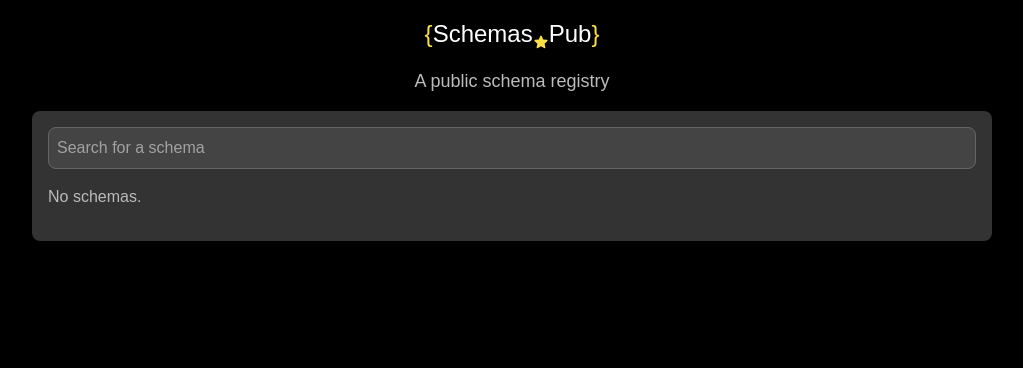
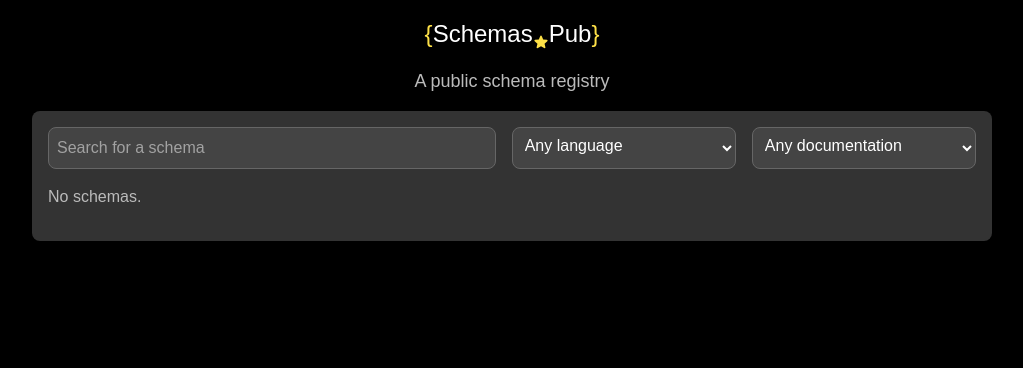
Before and after one commit to dtinit/schemaindex, a Django app: page / in a window 1280 px wide. Shown: the part 64-432 px from the top of the page, without its empty margins (128-1151 px from the left). Run offline with Django 5.2, Linux system fonts and the light colour scheme; data that the repository does not hold is empty; some libraries are stand-ins or nearby versions.

Commit message:
Homepage schema filter by definition file type and documentation role (#160)
* Add filtering on the index page for specification file type and documentation roles

* Add tests for index search and filter functionality

* Fix pluralization for 'X of Y schema(s)'

* Show 'matching' when using any homepage filtering

```diff
--- a/core/forms.py
+++ b/core/forms.py
@@ -4,26 +4,8 @@ from django.core.exceptions import ValidationError
 from django.db.models import Q
 import requests
 from .models import DocumentationItem, SchemaRef, Schema
-from .utils import guess_language_by_extension
+from .utils import guess_specification_language_by_extension
 
-
-'''
-This is currently just a list of languages supported
-by our syntax highlighter, Highlight.js, *without plaintext.*
-You can regenerate this list by loading up the site,
-opening a JS REPL in the browser's dev tools,
-and executing `hljs.listLanguanges()`.
-
-CDDL is an IETF schema language so it is added.  We may eventually need some logic so that we
-can less tightly connect what file extension something is to what we tell the highlighter what to use.
-
-Note that the actual allowlist is an intersection
-of this list and the lexers from pygments.
-'''
-
-SPECIFICATION_LANGUAGE_ALLOWLIST = [
-"bash","c","cpp","csharp","css","diff","go","graphql","ini","java","javascript","json","kotlin","less","lua","makefile","markdown","objectivec","perl","php","php-template","python","python-repl","r","ruby","rust","scss","shell","sql","swift","typescript","vbnet","wasm","xml","yaml","cddl"
-]
 
 # These are just alphabetized and shown as help text
 EXPLICITLY_SUPPORTED_FILE_EXTENSIONS = [
@@ -85,7 +67,7 @@ class SchemaRefForm(ReferenceItemForm):
         if not self.cleaned_data['url']:
             return None
         data = self.cleaned_data['url'];
-        matched_language = guess_language_by_extension(data, SPECIFICATION_LANGUAGE_ALLOWLIST)
+        matched_language = guess_specification_language_by_extension(data)
 
         if not matched_language:
             raise ValidationError("The provided URL does not have a supported file extension")
--- a/core/models.py
+++ b/core/models.py
@@ -3,6 +3,7 @@ from django.db.models import Q
 from django.contrib.auth.models import User
 from django.utils import timezone
 from urllib.parse import urlparse
+from .utils import guess_specification_language_by_extension, guess_language_by_extension
 
 class BaseModel(models.Model):
     class Meta:
@@ -108,17 +109,21 @@ class ReferenceItem(BaseModel):
 class SchemaRef(ReferenceItem):
     schema = models.ForeignKey(Schema, on_delete=models.CASCADE)
 
+    @property
+    def language(self):
+        return guess_specification_language_by_extension(self.url)
+
 
 class DocumentationItem(ReferenceItem):
     class DocumentationItemRole(models.TextChoices):
-        README = 'readme'
+        README = 'readme', 'README'
         License = 'license'
-        RFC = 'rfc'
-        W3C = 'w3c'
+        RFC = 'rfc', 'RFC'
+        W3C = 'w3c', 'W3C'
 
     class DocumentationItemFormat(models.TextChoices):
         Markdown = 'markdown'
-        PlainText = 'plaintext'
+        PlainText = 'plaintext', 'Plain text'
 
     name = models.CharField(max_length=300)
     description = models.TextField(blank=True, null=True)
@@ -128,3 +133,7 @@ class DocumentationItem(ReferenceItem):
 
     def __str__(self):
         return self.name
+
+    @property
+    def language(self):
+        return guess_language_by_extension(self.url, ['markdown'])
--- a/core/static/css/site.css
+++ b/core/static/css/site.css
@@ -382,12 +382,20 @@ a.button--primary:hover {
   width: 50%;
 }
 
-.split-field-container--67-33 .field:first-of-type {
+.split-field-container--67-33 .field:first-child {
   width: 67%;
 }
 
-.split-field-container--67-33 .field:last-of-type {
+.split-field-container--67-33 .field:last-child {
   width: 33%;
+}
+
+.split-field-container--50-25-25 .field {
+  width: 25%;
+}
+
+.split-field-container--50-25-25 .field:first-child {
+  width: 50%;
 }
 
 .errorlist {
--- a/core/static/js/site.js
+++ b/core/static/js/site.js
@@ -107,6 +107,19 @@
         }
       });
 
+    Array.from(document.querySelectorAll('.js-autosubmit-select'))
+      // If the input isn't in a form, there's nothing to submit
+      .filter(
+        /** @returns {input is (HTMLSelectElement & {form: HTMLFormElement})} */
+        (input) => input instanceof HTMLSelectElement && Boolean(input.form)
+      )
+      .forEach((selectElement) => {
+        const handleChange = () => {
+          selectElement.form.submit();
+        };
+        selectElement.addEventListener('input', handleChange);
+      });
+
     Array.from(
       document.querySelectorAll('.message__dismissal-trigger')
     ).forEach((element) => {
--- a/core/templates/core/index.html
+++ b/core/templates/core/index.html
@@ -18,25 +18,38 @@ Schemas.Pub - A public schema registry
   <h2>A public schema registry</h2>
   <section class="main-content">
     <form action="" method="GET">
+      <div class="split-field-container split-field-container--50-25-25">
         <input
           name="search_query"
           type="text"
           placeholder="Search for a schema"
           value="{{ request.GET.search_query }}"
-        class="js-autosubmit-input"
-        {% if 'search_query' in request.GET %}autofocus{% endif %}
+          class="js-autosubmit-input field"
+          {% if request.GET.search_query %}autofocus{% endif %}
         />
+        <select name="specification_file_type" class="js-autosubmit-select field">
+          <option value="" {% if not request.GET.specification_file_type %}selected{% endif %}>Any language</option>
+          <option value="json" {% if request.GET.specification_file_type == 'json' %}selected{% endif %}>JSON</option>
+          <option value="xml" {% if request.GET.specification_file_type == 'xml' %}selected{% endif %}>XML</option>
+        </select>
+        <select name="documentation_role" class="js-autosubmit-select field">
+          <option value="" {% if not request.GET.documentation_role %}selected{% endif %}>Any documentation</option>
+          {% for role in documentation_roles %}
+          <option value="{{ role.value }}" {% if request.GET.documentation_role == role.value %}selected{% endif %}>{{ role.label }}</option>
+          {% endfor %}
+        </select>
+      </div>
     </form>
     <p>
       {% if schemas|length > 0 %}
         Showing {{ schemas | length }}
-        {% if request.GET.search_query %} matching
+        {% if request.GET.search_query or request.GET.specification_file_type or request.GET.documentation_role %} matching
         {% else %}
         of {{ total_schema_count }}
         {% endif %}
-        schema{{ schemas | pluralize }}:
+        schema{{ total_schema_count | pluralize }}:
       {% else %}
-      No {% if request.GET.search_query %} matching {% endif %} schemas.
+      No {% if request.GET.search_query or request.GET.specification_file_type or request.GET.documentation_role %} matching {% endif %} schemas.
       {% endif %}
     </p>
     <ul class="schema-list">
--- a/core/utils.py
+++ b/core/utils.py
@@ -1,6 +1,23 @@
 from urllib.parse import urlparse
 from pygments.lexers import get_lexer_for_filename
 from pygments.util import ClassNotFound
+
+'''
+This is currently just a list of languages supported
+by our syntax highlighter, Highlight.js, *without plaintext.*
+You can regenerate this list by loading up the site,
+opening a JS REPL in the browser's dev tools,
+and executing `hljs.listLanguanges()`.
+
+CDDL is an IETF schema language so it is added.  We may eventually need some logic so that we
+can less tightly connect what file extension something is to what we tell the highlighter what to use.
+
+Note that the actual allowlist is an intersection
+of this list and the lexers from pygments.
+'''
+SPECIFICATION_LANGUAGE_ALLOWLIST = [
+"bash","c","cpp","csharp","css","diff","go","graphql","ini","java","javascript","json","kotlin","less","lua","makefile","markdown","objectivec","perl","php","php-template","python","python-repl","r","ruby","rust","scss","shell","sql","swift","typescript","vbnet","wasm","xml","yaml","cddl"
+]
 
 
 def guess_language_by_extension(url, languages):
@@ -20,3 +37,11 @@ def guess_language_by_extension(url, languages):
         (alias for alias in languages if alias in lexer.aliases),
         None
     )
+
+
+def guess_specification_language_by_extension(url):
+    """
+    Given a URL file path, returns the matching language from a list
+    of allowed specification languages, or None if no such match exists.
+    """
+    return guess_language_by_extension(url, SPECIFICATION_LANGUAGE_ALLOWLIST)
--- a/core/views.py
+++ b/core/views.py
@@ -16,7 +16,6 @@ from .models import (Schema,
                      SchemaRef,
                      DocumentationItem)
 from .forms import SchemaForm, DocumentationItemForm
-from .utils import guess_language_by_extension
 
 
 MAX_SCHEMA_RESULT_COUNT = 30
@@ -78,14 +77,34 @@ def index(request):
         Schema.public_objects
         .prefetch_related("schemaref_set")
         .exclude(schemaref__isnull=True)
+        .order_by("name")
     )
 
     search_query = request.GET.get('search_query', None)
-    results = defined_schemas.filter(name__icontains=search_query) if search_query else defined_schemas
+    specification_file_type = request.GET.get('specification_file_type', None)
+    documentation_role = request.GET.get('documentation_role', None)
+
+    filtered_by_documentation_type = defined_schemas.filter(
+        documentationitem__role=documentation_role
+    ) if documentation_role else defined_schemas
+
+    filtered_by_name = filtered_by_documentation_type.filter(
+        name__icontains=search_query
+    ) if search_query else filtered_by_documentation_type
+
+    filtered_by_specification_file_type = [
+        schema for schema in filtered_by_name
+        if any(schema_ref.language == specification_file_type for schema_ref in schema.schemaref_set.all())
+    ] if specification_file_type else filtered_by_name
+
 
     return render(request, "core/index.html", {
         "total_schema_count": defined_schemas.count(),
-        "schemas": results.order_by("name")[:MAX_SCHEMA_RESULT_COUNT],
+        "schemas": filtered_by_specification_file_type[:MAX_SCHEMA_RESULT_COUNT],
+        "documentation_roles": [
+            DocumentationItem.DocumentationItemRole.RFC,
+            DocumentationItem.DocumentationItemRole.W3C
+        ]
     })
 
 
@@ -119,8 +138,7 @@ def schema_ref_detail(request, schema, schema_ref_id):
     # TODO: I feel like we can do better here- e.g. put the get request in the model and
     # pull from cache
     text_content = requests.get(schema_ref.url).text
-    language = guess_language_by_extension(schema_ref.url, ["markdown"])
-    if language == "markdown":
+    if schema_ref.language == "markdown":
         schema_ref.markdown = render_markdown(text_content)
     else:
         schema_ref.content = escape(text_content)
```
Also changed, not shown: tests/test_forms.py (+1 -1 lines), tests/test_views.py (+64 -2 lines), core/migrations/0008_alter_documentationitem_format_and_more.py (added). Lines whose indentation alone changed are shown as unchanged.
